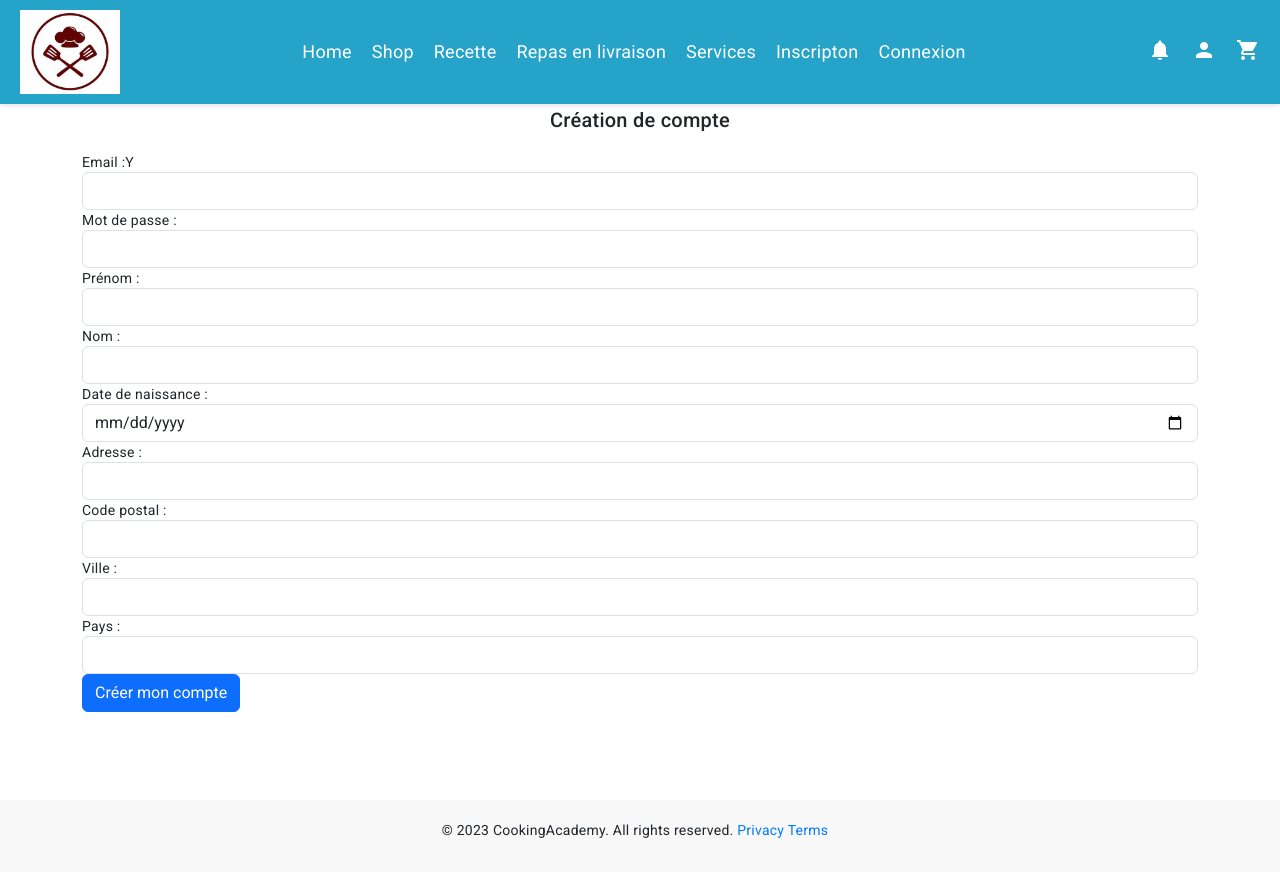
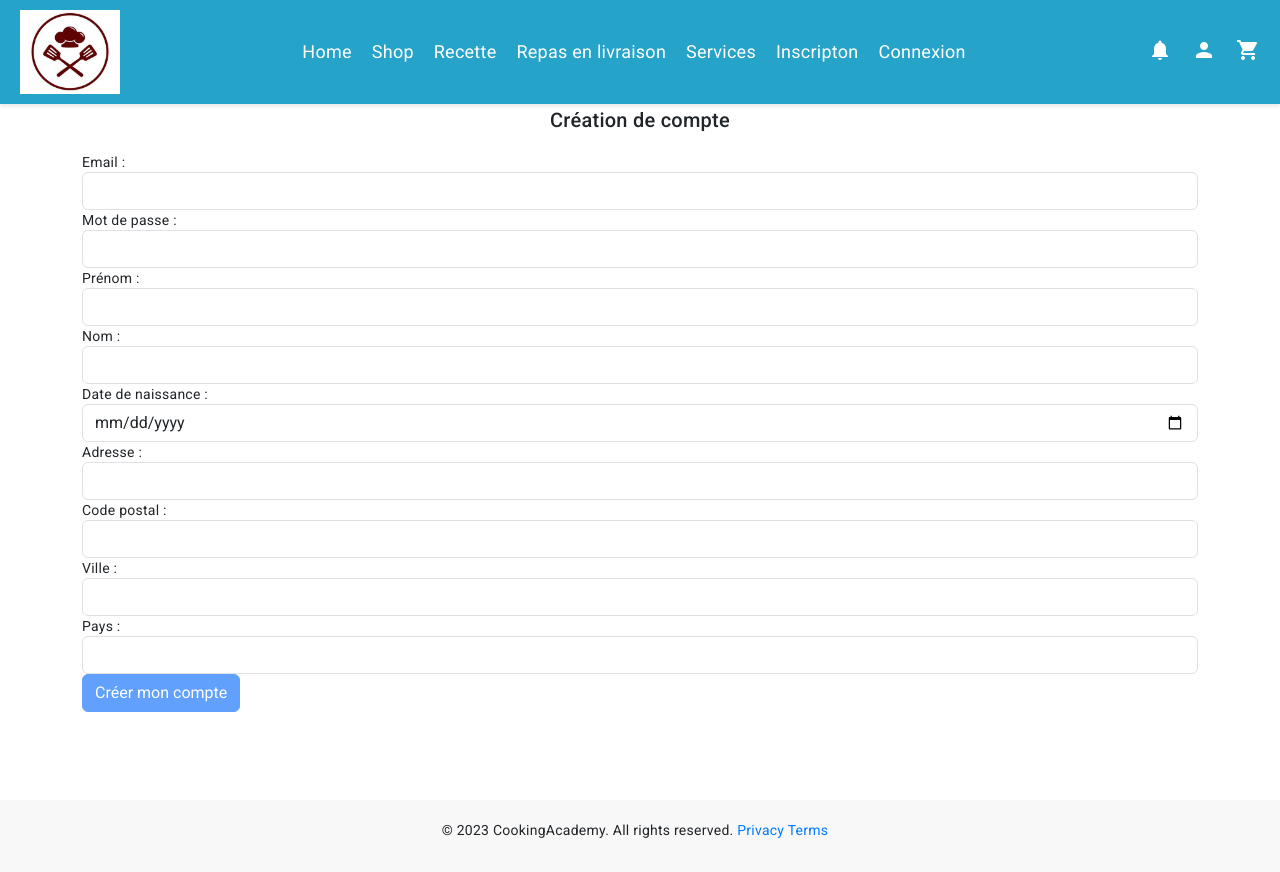
Before and after one commit to CookingAcademyPA/front, an Angular app: page /signup in a window 1280 px wide. Built offline with nearby package versions, Linux system fonts and the light colour scheme.

Commit message:
fix signup

```diff
--- a/src/app/app.module.ts
+++ b/src/app/app.module.ts
@@ -11,7 +11,8 @@ import { MealComponent } from './meal/meal.component';
 import { CookingClassComponent } from './cooking-class/cooking-class.component';
 import { ProductComponent } from './product/product.component';
 import { HttpClientModule } from '@angular/common/http';
-import {FormsModule, ReactiveFormsModule} from "@angular/forms";
+import {ReactiveFormsModule} from "@angular/forms";
+import {AuthModule} from "./auth/auth.module";
 
 @NgModule({
   declarations: [
@@ -26,10 +27,10 @@ import {FormsModule, ReactiveFormsModule} from "@angular/forms";
     AppRoutingModule,
     MenuModule,
     FooterModule,
+    AuthModule,
     BrowserAnimationsModule,
     HttpClientModule,
     ReactiveFormsModule,
-    FormsModule
   ],
   providers: [],
   bootstrap: [AppComponent]
--- a/src/app/auth/auth.module.ts
+++ b/src/app/auth/auth.module.ts
@@ -19,8 +19,8 @@ import {FormsModule, ReactiveFormsModule} from "@angular/forms";
     RouterLink,
     MatCardModule,
     MatButtonModule,
-    FormsModule,
-    ReactiveFormsModule
+    ReactiveFormsModule,
+    FormsModule
   ]
 })
 export class AuthModule { }
--- a/src/app/auth/signup/sign-up.component.html
+++ b/src/app/auth/signup/sign-up.component.html
@@ -1,8 +1,8 @@
 <div class="container">
   <h2>Création de compte</h2>
-
+  <form [formGroup]="registerForm" (ngSubmit)="onSubmit()">
     <div class="form-group">
-      <label for="email">Email :Y</label>
+      <label for="email">Email :</label>
       <input type="email" class="form-control" id="email" formControlName="email" required>
     </div>
     <div class="form-group">
@@ -37,5 +37,6 @@
       <label for="country">Pays :</label>
       <input type="text" class="form-control" id="country" formControlName="country" required>
     </div>
-    <button type="submit" class="btn btn-primary">Créer mon compte</button>
+    <button type="submit" class="btn btn-primary" [disabled]="registerForm.invalid">Créer mon compte</button>
+  </form>
 </div>
--- a/src/app/auth/signup/sign-up.component.ts
+++ b/src/app/auth/signup/sign-up.component.ts
@@ -2,6 +2,8 @@ import {Component, OnInit} from '@angular/core';
 import {HttpClient} from "@angular/common/http";
 import {Router} from "@angular/router";
 import {FormBuilder, FormGroup, Validators} from "@angular/forms";
+
+;
 
 @Component({
   selector: 'app-signup',
@@ -9,13 +11,12 @@ import {FormBuilder, FormGroup, Validators} from "@angular/forms";
   styleUrls: ['./sign-up.component.css']
 })
 export class SignUpComponent implements OnInit{
-  registerForm!: FormGroup;
+  registerForm: FormGroup;
 
   constructor(private formBuilder: FormBuilder,
               private http: HttpClient,
-              private router: Router) {}
+              private router: Router) {
 
-  ngOnInit() {
     this.registerForm = this.formBuilder.group({
       email: ['', [Validators.required, Validators.email]],
       password: ['', [Validators.required, Validators.minLength(6)]],
@@ -29,11 +30,19 @@ export class SignUpComponent implements OnInit{
     });
   }
 
+  ngOnInit() {
+  }
+
   onSubmit() {
     if (this.registerForm.invalid){
       return;
     }
-    this.http.post('https://cookingacademy.azurewebsites.net/api/auth/signup', this.registerForm.value)
+    const requestBody = {
+      'subscription_id': 1,
+      'is_admin': false,
+      ...this.registerForm.value
+    };
+    this.http.post('https://cookingacademy.azurewebsites.net/api/auth/signup', requestBody)
       .subscribe(
         (response: any) => {
           // L'inscription a réussi, vous pouvez gérer ici la redirection et la notification
```
Also changed, not shown: 1 other file (tests, documents, lock files or other folders).
